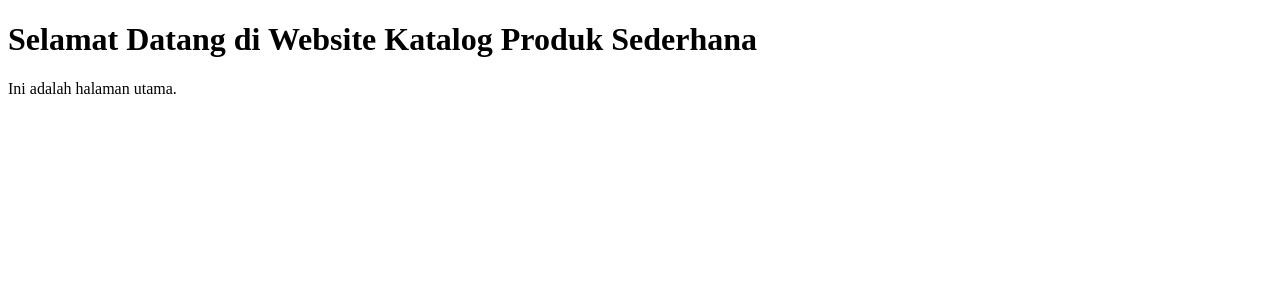
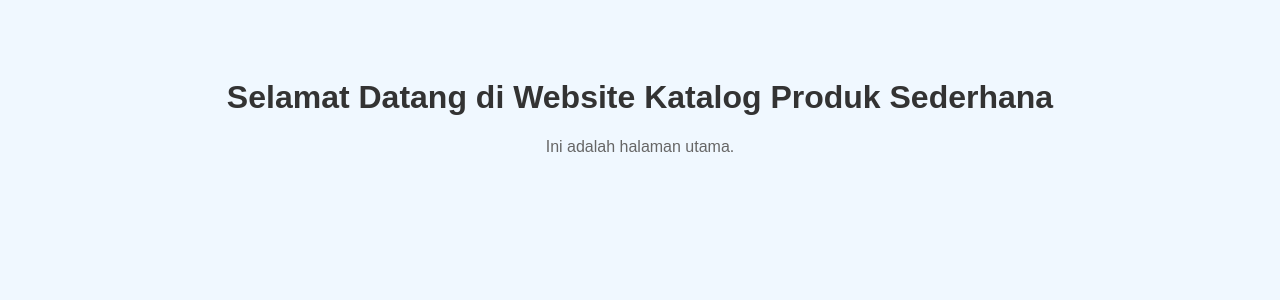
Before and after one commit to NaufalAqil18/Tugas-7-main, a Django app: page / in a window 1280 px wide. Shown: the top 300 px of the page. Run offline with Django 5.2, Linux system fonts and the light colour scheme.

Commit message:
styling sederhana

```diff
--- a/katalog_produk/main/templates/main/homepage.html
+++ b/katalog_produk/main/templates/main/homepage.html
@@ -4,6 +4,20 @@
     <meta charset="UTF-8" />
     <meta name="viewport" content="width=device-width, initial-scale=1.0" />
     <title>Homepage</title>
+    <style>
+        body {
+            font-family: Arial, sans-serif;
+            background-color: #f0f8ff;
+            text-align: center;
+            padding: 50px;
+        }
+        h1 {
+            color: #333;
+        }
+        p {
+            color: #666;
+        }
+    </style>
   </head>
   <body>
     <h1>Selamat Datang di Website Katalog Produk Sederhana</h1>
```
Also changed, not shown: katalog_produk/main/templates/main/kontak.html (+15 -0 lines), katalog_produk/main/templates/main/produk_detail.html (+15 -0 lines), katalog_produk/main/templates/main/produk_list.html (+15 -0 lines).
